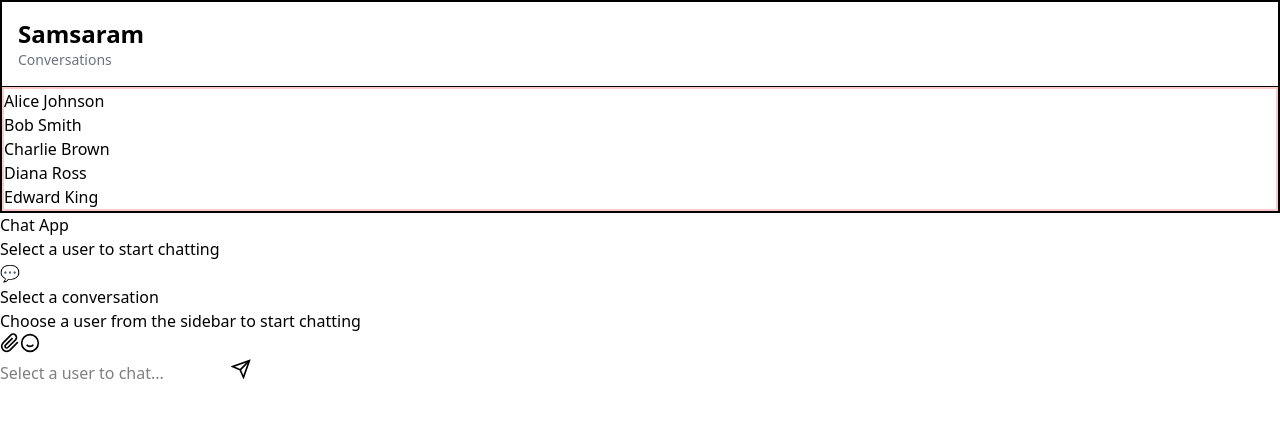
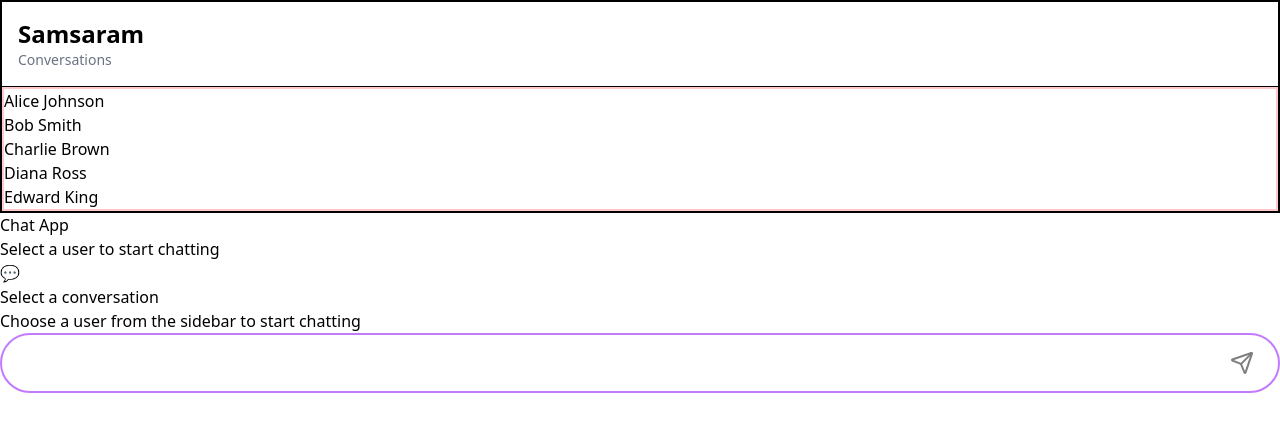
Before and after one commit to Akshai-Krishna-KP/Side-Dev, a React (Vite) app in the folder chat-app/client/: page / in a window 1280 px wide. Shown: the top 432 px of the page. Built offline with nearby package versions, Linux system fonts and the light colour scheme.

Commit message:
Reviewed InputBox, Styling Remaing

```diff
--- a/chat-app/client/src/App.jsx
+++ b/chat-app/client/src/App.jsx
@@ -1,36 +1,81 @@
-import { useState, useEffect } from 'react';
-import Sidebar from './components/Sidebar.jsx';
-import ChatHeader from './components/ChatHeader.jsx';
-import ChatArea from './components/ChatArea.jsx';
-import InputBox from './components/InputBox.jsx';
+import { useState, useEffect } from "react";
+import Sidebar from "./components/Sidebar.jsx";
+import ChatHeader from "./components/ChatHeader.jsx";
+import ChatArea from "./components/ChatArea.jsx";
+import InputBox from "./components/InputBox.jsx";
 
 // Mock current user ID (in real app, this would come from auth)
-const CURRENT_USER_ID = 'current-user';
+const CURRENT_USER_ID = "current-user";
 
 // Mock data for demonstration
 const MOCK_USERS = [
-  { id: '1', name: 'Alice Johnson', status: 'online' },
-  { id: '2', name: 'Bob Smith', status: 'online' },
-  { id: '3', name: 'Charlie Brown', status: 'online' },
-  { id: '4', name: 'Diana Ross', status: 'online' },
-  { id: '5', name: 'Edward King', status: 'online' },
+  { id: "1", name: "Alice Johnson", status: "online" },
+  { id: "2", name: "Bob Smith", status: "online" },
+  { id: "3", name: "Charlie Brown", status: "online" },
+  { id: "4", name: "Diana Ross", status: "online" },
+  { id: "5", name: "Edward King", status: "online" },
 ];
 
 const MOCK_MESSAGES = {
-  '1': [
-    { id: 'm1', senderId: '1', content: 'Hey! How are you doing?', timestamp: Date.now() - 3600000 },
-    { id: 'm2', senderId: CURRENT_USER_ID, content: 'I\'m doing great! Just working on a new project.', timestamp: Date.now() - 3500000 },
-    { id: 'm3', senderId: '1', content: 'That sounds exciting! What kind of project?', timestamp: Date.now() - 3400000 },
-    { id: 'm4', senderId: CURRENT_USER_ID, content: 'It\'s a real-time chat application with a modern UI!', timestamp: Date.now() - 3300000 },
-    { id: 'm5', senderId: '1', content: 'Wow, that\'s amazing! I\'d love to see it when it\'s ready 🎉', timestamp: Date.now() - 3200000 },
+  1: [
+    {
+      id: "m1",
+      senderId: "1",
+      content: "Hey! How are you doing?",
+      timestamp: Date.now() - 3600000,
+    },
+    {
+      id: "m2",
+      senderId: CURRENT_USER_ID,
+      content: "I'm doing great! Just working on a new project.",
+      timestamp: Date.now() - 3500000,
+    },
+    {
+      id: "m3",
+      senderId: "1",
+      content: "That sounds exciting! What kind of project?",
+      timestamp: Date.now() - 3400000,
+    },
+    {
+      id: "m4",
+      senderId: CURRENT_USER_ID,
+      content: "It's a real-time chat application with a modern UI!",
+      timestamp: Date.now() - 3300000,
+    },
+    {
+      id: "m5",
+      senderId: "1",
+      content: "Wow, that's amazing! I'd love to see it when it's ready 🎉",
+      timestamp: Date.now() - 3200000,
+    },
   ],
-  '2': [
-    { id: 'm6', senderId: '2', content: 'Did you see the new design specs?', timestamp: Date.now() - 7200000 },
-    { id: 'm7', senderId: CURRENT_USER_ID, content: 'Yes, they look fantastic!', timestamp: Date.now() - 7100000 },
+  2: [
+    {
+      id: "m6",
+      senderId: "2",
+      content: "Did you see the new design specs?",
+      timestamp: Date.now() - 7200000,
+    },
+    {
+      id: "m7",
+      senderId: CURRENT_USER_ID,
+      content: "Yes, they look fantastic!",
+      timestamp: Date.now() - 7100000,
+    },
   ],
-  '3': [
-    { id: 'm8', senderId: CURRENT_USER_ID, content: 'Meeting at 3pm today?', timestamp: Date.now() - 86400000 },
-    { id: 'm9', senderId: '3', content: 'Sure, I\'ll be there!', timestamp: Date.now() - 86300000 },
+  3: [
+    {
+      id: "m8",
+      senderId: CURRENT_USER_ID,
+      content: "Meeting at 3pm today?",
+      timestamp: Date.now() - 86400000,
+    },
+    {
+      id: "m9",
+      senderId: "3",
+      content: "Sure, I'll be there!",
+      timestamp: Date.now() - 86300000,
+    },
   ],
 };
 
@@ -79,7 +124,7 @@ function App() {
     }));
   };
 
-  const currentMessages = activeUser ? (messages[activeUser.id] || []) : [];
+  const currentMessages = activeUser ? messages[activeUser.id] || [] : [];
 
   return (
     <div className="chat-container">
@@ -98,10 +143,7 @@ function App() {
           currentUserId={CURRENT_USER_ID}
         />
 
-        <InputBox
-          onSendMessage={handleSendMessage}
-          disabled={!activeUser}
-        />
+        <InputBox onSendMessage={handleSendMessage} disabled={!activeUser} />
       </main>
     </div>
   );
--- a/chat-app/client/src/components/InputBox.jsx
+++ b/chat-app/client/src/components/InputBox.jsx
@@ -1,64 +1,61 @@
-import { useState } from 'react';
+import { useState, useRef } from "react";
+import { Send } from "lucide-react";
 
 function InputBox({ onSendMessage, disabled }) {
-  const [message, setMessage] = useState('');
+  // react hooks
+  const [message, setMessage] = useState("");
+  const editorRef = useRef(null);
 
+  /**
+   * @brief Handles the submission of the message form
+   * @param {*} e
+   */
   const handleSubmit = (e) => {
-    e.preventDefault();
-    if (message.trim() && onSendMessage) {
-      onSendMessage(message.trim());
-      setMessage('');
+    // get the message from the content editable div
+    setMessage(editorRef.current.innerText);
+
+    e.preventDefault(); // stop the browser from reloading the page
+    if (message?.trim() && onSendMessage) {
+      onSendMessage(message.trim()); // send the message to App.jsx
+      editorRef.current.innerText = ""; // clear the input box
+      setMessage("");
     }
   };
 
+  /**
+   * @brief Handles key down events for the input box
+   * @param {*} e
+   */
   const handleKeyDown = (e) => {
-    if (e.key === 'Enter' && !e.shiftKey) {
+    if (e.key === "Enter" && !e.shiftKey) {
       e.preventDefault();
       handleSubmit(e);
     }
   };
 
   return (
-    <div className="input-area">
-      <form className="input-wrapper" onSubmit={handleSubmit}>
-        <div className="input-actions">
-          <button type="button" className="input-btn" title="Attach file">
-            <svg width="20" height="20" viewBox="0 0 24 24" fill="none" stroke="currentColor" strokeWidth="2">
-              <path d="M21.44 11.05l-9.19 9.19a6 6 0 0 1-8.49-8.49l9.19-9.19a4 4 0 0 1 5.66 5.66l-9.2 9.19a2 2 0 0 1-2.83-2.83l8.49-8.48" />
-            </svg>
-          </button>
-          <button type="button" className="input-btn" title="Add emoji">
-            <svg width="20" height="20" viewBox="0 0 24 24" fill="none" stroke="currentColor" strokeWidth="2">
-              <circle cx="12" cy="12" r="10" />
-              <path d="M8 14s1.5 2 4 2 4-2 4-2" />
-              <line x1="9" y1="9" x2="9.01" y2="9" />
-              <line x1="15" y1="9" x2="15.01" y2="9" />
-            </svg>
-          </button>
-        </div>
-
-        <input
-          type="text"
-          className="message-input"
-          placeholder={disabled ? "Select a user to chat..." : "Type a message..."}
-          value={message}
-          onChange={(e) => setMessage(e.target.value)}
+    <div className="border-2 border-purple-400 rounded-full px-4 py-2 flex items-end gap-2">
+      {/* used the div instead of textarea to allow whatsapp like style */}
+      <div
+        ref={editorRef}
+        contentEditable={!disabled}
+        role="textbox"
+        spellCheck
+        className="flex-1 outline-none bg-transparent max-h-40 overflow-y-auto whitespace-pre-wrap break-words"
+        placeholder="Type a message"
         onKeyDown={handleKeyDown}
-          disabled={disabled}
+        data-placeholder={!disabled ? "Type a message..." : ""}
+        suppressContentEditableWarning
       />
 
       <button
-          type="submit"
-          className="send-btn"
-          disabled={!message.trim() || disabled}
+        onClick={handleSubmit}
+        disabled={disabled}
+        className="p-2 hover:bg-gray-100 rounded-full disabled:opacity-50"
         title="Send message"
       >
-          <svg width="20" height="20" viewBox="0 0 24 24" fill="none" stroke="currentColor" strokeWidth="2">
-            <line x1="22" y1="2" x2="11" y2="13" />
-            <polygon points="22 2 15 22 11 13 2 9 22 2" />
-          </svg>
+        <Send />
       </button>
-      </form>
     </div>
   );
 }
```
Lines whose indentation alone changed are shown as unchanged.
